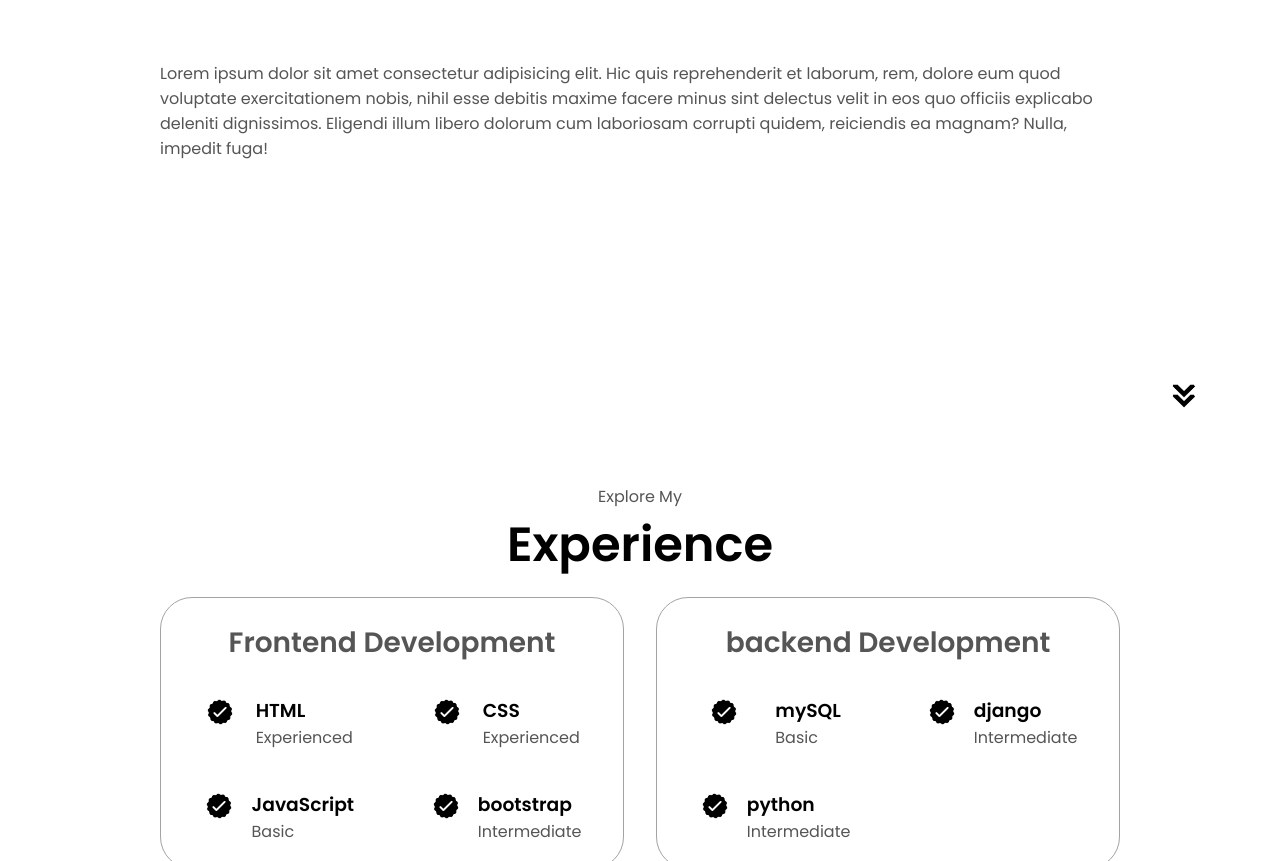
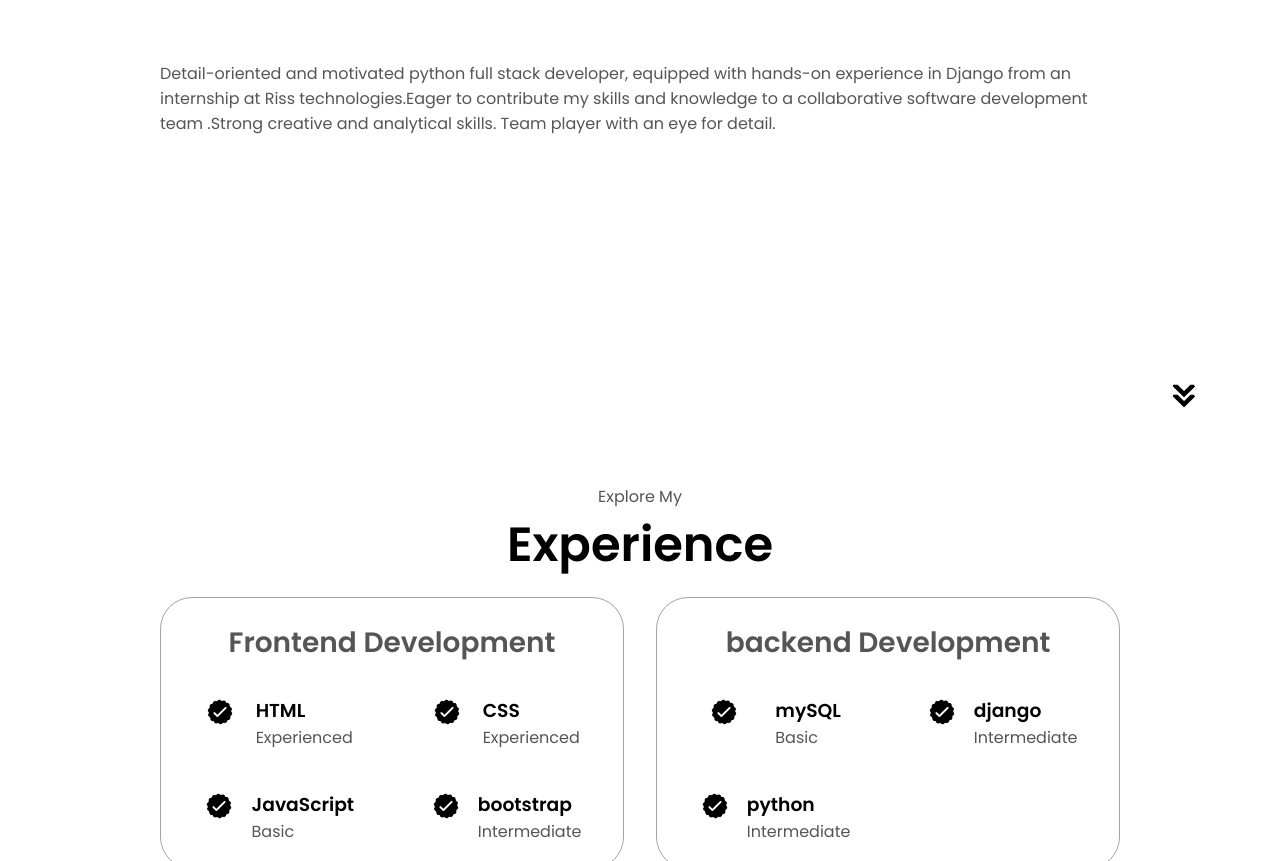
Before and after one commit to Arun4748d/arun1525portfolio, a plain HTML site: page index.html in a window 1280 px wide. Shown: the part 1212-2073 px from the top of the page. Drawn offline with Linux system fonts and the light colour scheme.

Commit message:
Update index.html

```diff
--- a/index.html
+++ b/index.html
@@ -98,12 +98,11 @@
           </div>
           <div class="text-container">
             <p>
-              Lorem ipsum dolor sit amet consectetur adipisicing elit. Hic quis
-              reprehenderit et laborum, rem, dolore eum quod voluptate
-              exercitationem nobis, nihil esse debitis maxime facere minus sint
-              delectus velit in eos quo officiis explicabo deleniti dignissimos.
-              Eligendi illum libero dolorum cum laboriosam corrupti quidem,
-              reiciendis ea magnam? Nulla, impedit fuga!
+              Detail-oriented and motivated python full stack developer, equipped
+              with hands-on experience in Django from an internship at Riss
+              technologies.Eager to contribute my skills and knowledge to a
+              collaborative software development team .Strong creative and
+              analytical skills. Team player with an eye for detail.
             </p>
           </div>
         </div>
```
